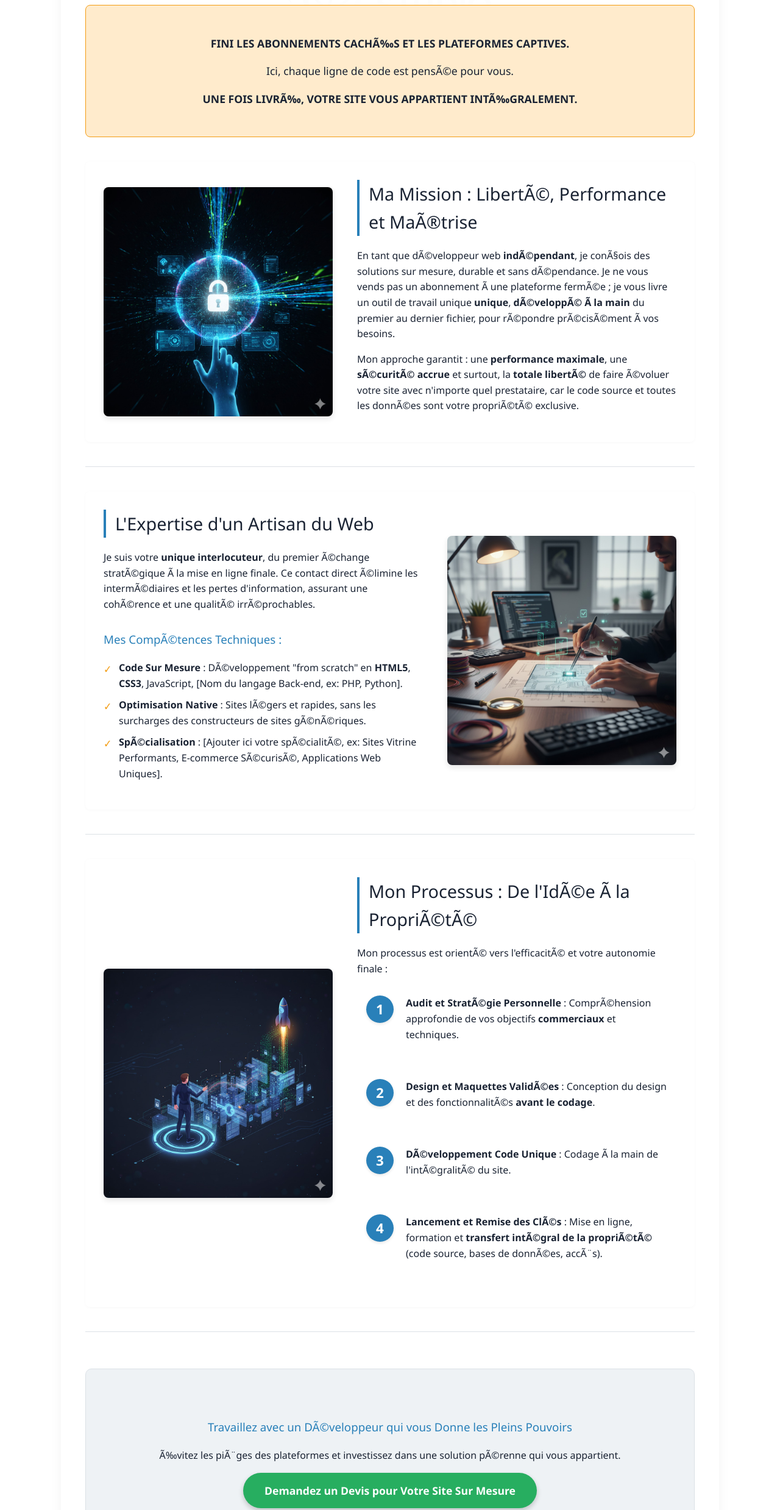
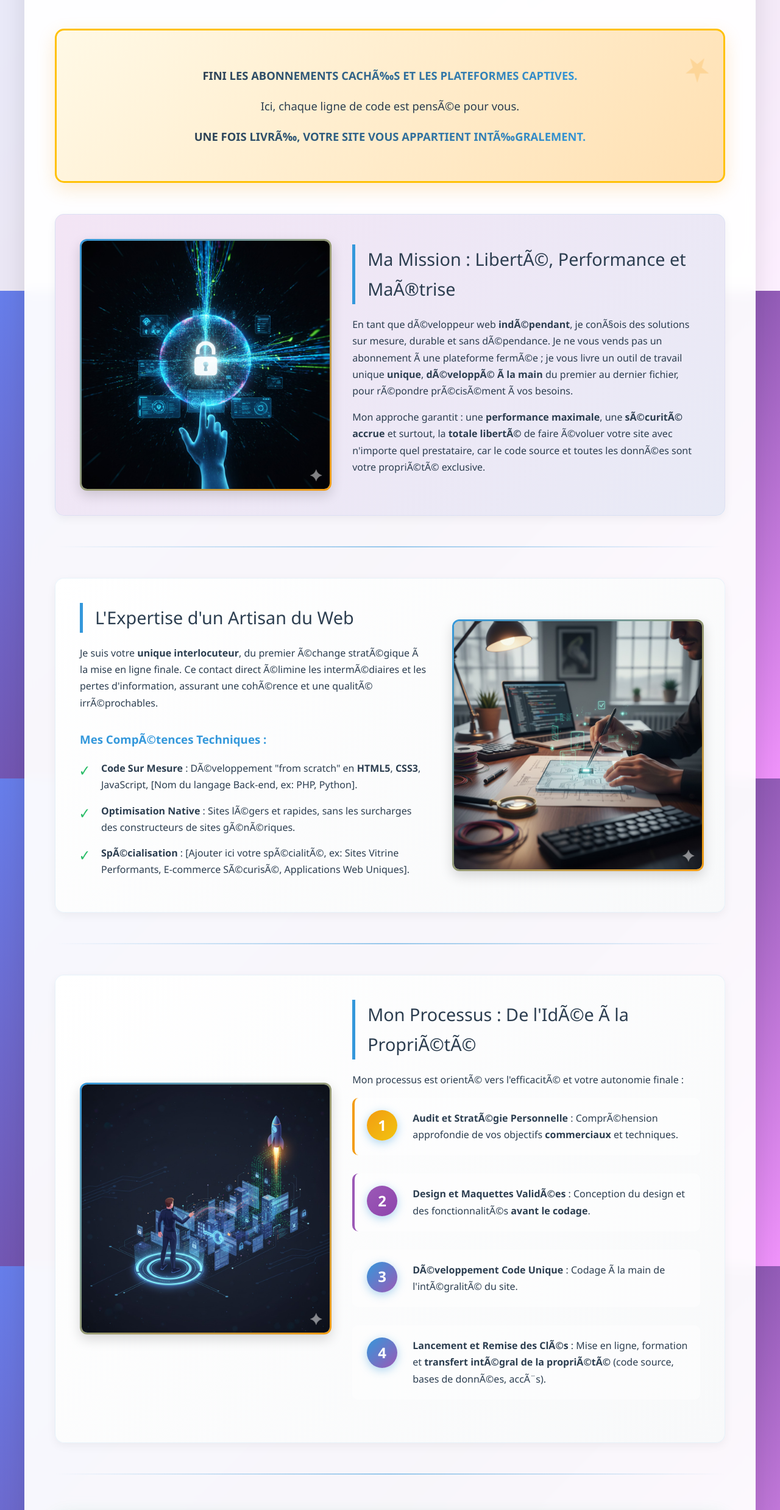
Before and after one commit to arkchillfamily/SITE-FRENCH-CODE-STUDIO, a plain HTML site: page a-propos.html in a window 1280 px wide. Shown: the part 323-2800 px from the top of the page at 61% size. Drawn offline with Linux system fonts and the light colour scheme; files whose address does not match are found by name.

Commit message:
Update a-propos.css

```diff
--- a/css/a-propos.css
+++ b/css/a-propos.css
@@ -1,25 +1,42 @@
-/* VARIABLES DE COULEURS (Style Français / Bleu Nuit & Or) */
+/* VARIABLES DE COULEURS (Style Lumineux & Moderne) */
 :root {
-    --color-primary: #1a2333; /* Bleu nuit/Anthracite profond pour le texte (Élégance) */
-    --color-accent: #2980b9; /* Bleu royal pour l'accentuation (Tech) */
-    --color-french-accent: #f39c12; /* Jaune Or (pour le luxe/détail) */
+    --color-primary: #2c3e50; /* Bleu nuit plus doux */
+    --color-accent: #3498db; /* Bleu vif pour l'accentuation */
+    --color-french-accent: #f39c12; /* Jaune Or */
+    --color-success: #27ae60; /* Vert */
+    --color-purple: #9b59b6; /* Violet pour variation */
     --color-background: #ffffff;
-    --color-light-bg: #eef2f5; /* Gris/Bleu très clair pour les fonds de section */
-    --color-separator: #dce1e6; /* Gris clair pour les séparateurs fins */
-    --color-highlight: #ffebcc; /* Crème pâle/Or pour l'alerte */
-    --color-success: #27ae60;
+    --color-light-bg: #ecf0f1; /* Gris très clair lumineux */
+    --color-gradient-bg: linear-gradient(135deg, #f5f7fa 0%, #c3cfe2 100%);
+    --color-separator: #bdc3c7;
+    --color-highlight: #fff3cd; /* Jaune crème lumineux */
+    --color-highlight-border: #ffc107;
 }
 
-/* 1. STYLES DE BASE (Zen/Épuré) */
+/* 1. STYLES DE BASE (Lumineux et Aéré) */
 body {
     font-family: 'Segoe UI', Tahoma, Geneva, Verdana, sans-serif;
-    line-height: 1.6;
+    line-height: 1.7;
     margin: 0;
     padding: 0;
     color: var(--color-primary);
     position: relative;
     min-height: 100vh;
-    background-color: var(--color-background); /* Couleur de secours */
+    /* Fond dégradé lumineux */
+    background: linear-gradient(135deg, #667eea 0%, #764ba2 50%, #f093fb 100%);
+    background-attachment: fixed;
+}
+
+/* Overlay lumineux pour adoucir le fond */
+body::after {
+    content: '';
+    position: fixed;
+    top: 0;
+    left: 0;
+    width: 100%;
+    height: 100%;
+    background: rgba(255, 255, 255, 0.85);
+    z-index: -1;
 }
 
 /* LOGO EN FOND DE PAGE AVEC FILTRE */
@@ -35,67 +52,112 @@ body::before {
     background-image: url('LOGO FCS.jpg');
 
     background-repeat: no-repeat;
-    background-position: center 10%; /* Place le logo légèrement plus haut */
-    background-size: 500px; /* Taille appropriée pour un logo en filigrane (ajustez si besoin) */
+    background-position: center 15%;
+    background-size: 450px;
 
-    /* LE FILTRE : Rendre le logo estompé et monochrome */
-    opacity: 0.1; /* Très faible opacité pour qu'il soit subtil */
-    filter: grayscale(100%) brightness(150%); /* Le rend gris et très pâle */
+    /* LE FILTRE : Rendre le logo estompé et coloré */
+    opacity: 0.06;
+    filter: grayscale(30%) brightness(130%) hue-rotate(20deg);
 
-    z-index: -1; /* Assure que le logo est derrière tout le contenu */
+    z-index: -2;
 }
 
-/* Le CONTENEUR PRINCIPAL reste bien blanc pour assurer la lisibilité */
+/* Le CONTENEUR PRINCIPAL lumineux */
 .container {
-    max-width: 1000px;
+    max-width: 1100px;
     margin: 60px auto;
-    padding: 40px;
-    background-color: rgba(255, 255, 255, 0.85); /* Un blanc presque opaque pour laisser entrevoir le fond */
-    border-radius: 12px;
-    box-shadow: 0 4px 20px rgba(0, 0, 0, 0.05);
+    padding: 50px;
+    background: rgba(255, 255, 255, 0.95);
+    border-radius: 20px;
+    box-shadow: 0 10px 40px rgba(0, 0, 0, 0.1);
+    backdrop-filter: blur(10px);
 }
 
 /* 2. TYPOGRAPHIE ET TITRES */
 h1 {
-    font-size: 2.5em;
-    color: var(--color-primary);
+    font-size: clamp(2rem, 5vw, 2.8em);
+    background: linear-gradient(135deg, var(--color-accent), var(--color-purple));
+    -webkit-background-clip: text;
+    -webkit-text-fill-color: transparent;
+    background-clip: text;
     text-align: center;
     padding-bottom: 25px;
-    border-bottom: 1px solid var(--color-separator);
+    border-bottom: 3px solid transparent;
+    border-image: linear-gradient(90deg, var(--color-accent), var(--color-french-accent)) 1;
     margin-bottom: 50px;
-    font-weight: 300;
+    font-weight: 600;
+    animation: fadeInDown 0.8s ease-out;
 }
+
 h2 {
-    font-size: 1.8em;
+    font-size: clamp(1.5rem, 4vw, 1.8em);
     color: var(--color-primary);
-    border-left: 4px solid var(--color-accent); /* Bleu Royal */
-    padding-left: 15px;
+    border-left: 5px solid var(--color-accent);
+    padding-left: 20px;
     margin-top: 0;
     margin-bottom: 20px;
-    font-weight: 400;
+    font-weight: 500;
+    position: relative;
+    transition: transform 0.3s ease;
 }
+
+h2:hover {
+    transform: translateX(5px);
+}
+
+h2::before {
+    content: '';
+    position: absolute;
+    left: -5px;
+    top: 0;
+    bottom: 0;
+    width: 5px;
+    background: linear-gradient(180deg, var(--color-accent), var(--color-french-accent));
+    opacity: 0;
+    transition: opacity 0.3s ease;
+}
+
+h2:hover::before {
+    opacity: 1;
+}
+
 h3 {
     color: var(--color-accent);
     margin-top: 30px;
-    font-weight: 500;
+    font-weight: 600;
 }
+
 hr {
     border: none;
-    border-top: 1px solid var(--color-separator);
-    margin: 40px 0;
+    height: 2px;
+    background: linear-gradient(90deg, transparent, var(--color-accent), transparent);
+    margin: 50px 0;
+    opacity: 0.5;
 }
 
 /* 3. MISE EN PAGE DES SECTIONS (Alternance Image/Texte) */
 .section {
-    padding: 30px;
+    padding: 40px;
     margin-bottom: 40px;
-    background-color: #fff;
-    border-radius: 8px;
-    box-shadow: 0 1px 5px rgba(0, 0, 0, 0.03);
+    background: linear-gradient(135deg, #ffffff 0%, #f8f9fa 100%);
+    border-radius: 15px;
+    box-shadow: 0 5px 15px rgba(0, 0, 0, 0.05);
+    border: 1px solid rgba(52, 152, 219, 0.1);
+    transition: all 0.4s cubic-bezier(0.4, 0, 0.2, 1);
 }
-/* Alternance de couleurs subtile (Gris/Bleu très clair) */
+
+.section:hover {
+    transform: translateY(-5px);
+    box-shadow: 0 15px 35px rgba(52, 152, 219, 0.15);
+}
+
+/* Alternance de couleurs avec dégradés */
 .container > .section:nth-child(even) {
-    background-color: var(--color-light-bg);
+    background: linear-gradient(135deg, #e3f2fd 0%, #fff9e6 100%);
+}
+
+.container > .section:nth-child(3n) {
+    background: linear-gradient(135deg, #f3e5f5 0%, #e8eaf6 100%);
 }
 
 /* FLEXBOX POUR LA MISE EN PAGE EN LIGNE (ALTERNANCE) */
@@ -104,107 +166,260 @@ hr {
     align-items: center;
     gap: 40px;
 }
-.image-col { flex: 0 0 40%; max-width: 40%; }
-.text-col { flex: 1; }
+
+.image-col {
+    flex: 0 0 40%;
+    max-width: 40%;
+    animation: slideInLeft 0.8s ease-out;
+}
+
+.text-col {
+    flex: 1;
+    animation: slideInRight 0.8s ease-out;
+}
+
 .section-image {
     max-width: 100%;
     height: auto;
     object-fit: cover;
     display: block;
-    border-radius: 8px;
-    box-shadow: 0 4px 10px rgba(0, 0, 0, 0.1);
+    border-radius: 12px;
+    box-shadow: 0 8px 20px rgba(0, 0, 0, 0.15);
+    transition: transform 0.4s ease, box-shadow 0.4s ease;
+    border: 3px solid transparent;
+    background: linear-gradient(white, white) padding-box,
+                linear-gradient(135deg, var(--color-accent), var(--color-french-accent)) border-box;
 }
+
+.section-image:hover {
+    transform: scale(1.05) rotate(2deg);
+    box-shadow: 0 15px 40px rgba(52, 152, 219, 0.3);
+}
+
 /* RÈGLE D'ALTERNANCE (Image à droite) */
 .section.row-reverse .content-row {
     flex-direction: row-reverse;
 }
 
+.section.row-reverse .image-col {
+    animation: slideInRight 0.8s ease-out;
+}
 
-/* 4. LISTES ET MISE EN ÉVIDENCE (Tech) */
-ul { list-style: none; padding-left: 0; }
+.section.row-reverse .text-col {
+    animation: slideInLeft 0.8s ease-out;
+}
+
+/* 4. LISTES ET MISE EN ÉVIDENCE (Coloré) */
+ul {
+    list-style: none;
+    padding-left: 0;
+}
+
 ul li {
-    padding-left: 25px;
+    padding-left: 35px;
     position: relative;
-    margin-bottom: 10px;
+    margin-bottom: 15px;
+    transition: transform 0.2s ease;
 }
+
+ul li:hover {
+    transform: translateX(5px);
+}
+
 ul li::before {
     content: '✓';
-    color: var(--color-french-accent); /* Jaune Or pour les coches */
+    color: var(--color-success);
     font-weight: bold;
     position: absolute;
     left: 0;
-    font-size: 1.1em;
+    font-size: 1.3em;
+    background: linear-gradient(135deg, var(--color-success), #2ecc71);
+    -webkit-background-clip: text;
+    -webkit-text-fill-color: transparent;
+    background-clip: text;
+    animation: pulse 2s ease-in-out infinite;
 }
 
-/* 5. BOÎTE D'AVANTAGE CLÉ */
+/* 5. BOÎTE D'AVANTAGE CLÉ (Highlight Box Colorée) */
 .highlight-box {
-    background-color: var(--color-highlight); /* Crème très pâle */
-    border: 1px solid var(--color-french-accent); /* Bordure en Jaune Or */
-    padding: 30px;
-    margin: 40px 0;
-    border-radius: 8px;
+    background: linear-gradient(135deg, #fff9e6 0%, #ffe0b2 100%);
+    border: 3px solid var(--color-highlight-border);
+    padding: 40px;
+    margin: 50px 0;
+    border-radius: 15px;
     text-align: center;
-    font-size: 1.1em;
+    font-size: 1.15em;
+    box-shadow: 0 10px 30px rgba(243, 156, 18, 0.2);
+    position: relative;
+    overflow: hidden;
 }
-.highlight-box strong { color: var(--color-primary); font-weight: 700; }
 
-/* 6. PROCESSUS (Structuré) */
+.highlight-box::before {
+    content: '★';
+    position: absolute;
+    top: 20px;
+    right: 20px;
+    font-size: 3em;
+    color: var(--color-french-accent);
+    opacity: 0.2;
+    animation: rotate 10s linear infinite;
+}
+
+.highlight-box strong {
+    color: var(--color-primary);
+    font-weight: 700;
+    background: linear-gradient(135deg, var(--color-primary), var(--color-accent));
+    -webkit-background-clip: text;
+    -webkit-text-fill-color: transparent;
+    background-clip: text;
+}
+
+/* 6. PROCESSUS (Structuré et Coloré) */
 .process-step {
     display: flex;
     align-items: flex-start;
     margin-bottom: 30px;
-    padding: 15px;
-    border-radius: 5px;
-    transition: background-color 0.3s;
+    padding: 20px;
+    border-radius: 10px;
+    background: rgba(255, 255, 255, 0.5);
+    transition: all 0.3s ease;
+    border-left: 4px solid transparent;
 }
-.process-step:hover { background-color: var(--color-separator); }
+
+.process-step:nth-child(1) { border-left-color: var(--color-accent); }
+.process-step:nth-child(2) { border-left-color: var(--color-success); }
+.process-step:nth-child(3) { border-left-color: var(--color-french-accent); }
+.process-step:nth-child(4) { border-left-color: var(--color-purple); }
+
+.process-step:hover {
+    background: rgba(255, 255, 255, 0.9);
+    transform: translateX(10px);
+    box-shadow: 0 5px 15px rgba(0, 0, 0, 0.1);
+}
+
 .step-number {
-    background-color: var(--color-accent);
+    background: linear-gradient(135deg, var(--color-accent), var(--color-purple));
     color: white;
     border-radius: 50%;
-    width: 45px;
-    height: 45px;
+    width: 50px;
+    height: 50px;
     display: flex;
     justify-content: center;
     align-items: center;
-    font-size: 1.4em;
+    font-size: 1.5em;
     font-weight: bold;
-    margin-right: 20px;
+    margin-right: 25px;
     flex-shrink: 0;
-    box-shadow: 0 2px 5px rgba(0, 0, 0, 0.1);
+    box-shadow: 0 4px 15px rgba(52, 152, 219, 0.4);
+    transition: transform 0.3s ease;
 }
 
-/* 7. APPEL À L'ACTION (CTA) */
+.process-step:hover .step-number {
+    transform: scale(1.1) rotate(360deg);
+}
+
+.process-step:nth-child(2) .step-number {
+    background: linear-gradient(135deg, var(--color-success), #2ecc71);
+}
+
+.process-step:nth-child(3) .step-number {
+    background: linear-gradient(135deg, var(--color-french-accent), #f1c40f);
+}
+
+.process-step:nth-child(4) .step-number {
+    background: linear-gradient(135deg, var(--color-purple), #8e44ad);
+}
+
+/* 7. APPEL À L'ACTION (CTA Lumineux) */
 .cta {
     text-align: center;
-    background-color: var(--color-light-bg);
-    border: 1px solid var(--color-separator);
-    padding: 50px;
+    background: linear-gradient(135deg, #e8f5e9 0%, #fff9e6 100%);
+    border: 3px solid transparent;
+    border-image: linear-gradient(90deg, var(--color-success), var(--color-french-accent)) 1;
+    padding: 60px;
     margin-top: 60px;
-    border-radius: 10px;
+    border-radius: 20px;
+    box-shadow: 0 10px 30px rgba(39, 174, 96, 0.2);
 }
+
+.cta h3 {
+    font-size: 1.8em;
+    margin-bottom: 20px;
+    background: linear-gradient(135deg, var(--color-success), var(--color-accent));
+    -webkit-background-clip: text;
+    -webkit-text-fill-color: transparent;
+    background-clip: text;
+}
+
 .cta a {
-    background-color: var(--color-success);
+    background: linear-gradient(135deg, var(--color-success), #2ecc71);
     color: white;
-    padding: 15px 35px;
+    padding: 18px 45px;
     text-decoration: none;
-    border-radius: 30px;
+    border-radius: 50px;
     font-weight: bold;
     display: inline-block;
     font-size: 1.1em;
-    transition: background-color 0.3s, transform 0.2s;
-    box-shadow: 0 4px 8px rgba(0, 0, 0, 0.2);
+    transition: all 0.3s ease;
+    box-shadow: 0 6px 20px rgba(39, 174, 96, 0.4);
+    border: 3px solid transparent;
 }
+
 .cta a:hover {
-    background-color: #27ae60;
-    transform: translateY(-2px);
+    background: linear-gradient(135deg, #2ecc71, var(--color-success));
+    transform: translateY(-3px) scale(1.05);
+    box-shadow: 0 10px 30px rgba(39, 174, 96, 0.5);
 }
 
 /* ÉTAT FOCUS POUR ACCESSIBILITÉ */
 a:focus, button:focus, .cta a:focus {
-    outline: 2px solid var(--color-accent);
-    outline-offset: 2px;
-    box-shadow: 0 0 0 3px rgba(41, 128, 185, 0.15);
+    outline: 3px solid var(--color-accent);
+    outline-offset: 3px;
+    box-shadow: 0 0 0 5px rgba(52, 152, 219, 0.2);
+}
+
+/* ANIMATIONS */
+@keyframes fadeInDown {
+    from {
+        opacity: 0;
+        transform: translateY(-30px);
+    }
+    to {
+        opacity: 1;
+        transform: translateY(0);
+    }
+}
+
+@keyframes slideInLeft {
+    from {
+        opacity: 0;
+        transform: translateX(-50px);
+    }
+    to {
+        opacity: 1;
+        transform: translateX(0);
+    }
+}
+
+@keyframes slideInRight {
+    from {
+        opacity: 0;
+        transform: translateX(50px);
+    }
+    to {
+        opacity: 1;
+        transform: translateX(0);
+    }
+}
+
+@keyframes pulse {
+    0%, 100% { transform: scale(1); }
+    50% { transform: scale(1.2); }
+}
+
+@keyframes rotate {
+    from { transform: rotate(0deg); }
+    to { transform: rotate(360deg); }
 }
 
 /* ANIMATIONS DES SECTIONS, BOÎTES ET CTA */
@@ -214,6 +429,7 @@ a:focus, button:focus, .cta a:focus {
     transition: opacity 0.8s cubic-bezier(0.4,0,0.2,1), transform 0.7s cubic-bezier(0.4,0,0.2,1);
     will-change: opacity, transform;
 }
+
 .section.visible, .highlight-box.visible, .cta.visible {
     opacity: 1;
     transform: translateY(0);
@@ -223,43 +439,78 @@ a:focus, button:focus, .cta a:focus {
 @media (max-width: 768px) {
     .content-row { flex-direction: column; }
     .section.row-reverse .content-row { flex-direction: column; }
-    .image-col, .text-col { flex: 0 0 100%; max-width: 100%; margin-bottom: 20px; }
-    .container { margin: 20px auto; padding: 20px; }
+    .image-col, .text-col {
+        flex: 0 0 100%;
+        max-width: 100%;
+        margin-bottom: 20px;
+    }
+    .container {
+        margin: 20px;
+        padding: 25px;
+    }
     h1 { font-size: 2em; }
     h2 { font-size: 1.5em; }
-    body::before { background-size: 80%; } /* Réduire la taille du logo en fond sur mobile */
-}
-@media (max-width: 480px) {
-    .container { padding: 10px; }
-    .section { padding: 12px; }
-    .cta { padding: 20px; }
-    h1 { font-size: 1.3em; }
-    h2 { font-size: 1.1em; }
-    .highlight-box { padding: 12px; }
+    body::before {
+        background-size: 70%;
+        opacity: 0.04;
+    }
+    .highlight-box { padding: 25px; }
+    .cta { padding: 30px; }
 }
 
-/* THÈME SOMBRE (HIVER) */
+@media (max-width: 480px) {
+    .container {
+        padding: 20px;
+        margin: 10px;
+    }
+    .section { padding: 20px; }
+    .cta { padding: 25px; }
+    h1 { font-size: 1.6em; }
+    h2 { font-size: 1.3em; }
+    .highlight-box { padding: 20px; }
+    .process-step { padding: 15px; }
+    .step-number {
+        width: 40px;
+        height: 40px;
+        font-size: 1.2em;
+    }
+}
+
+/* Désactiver le thème sombre automatique pour garder la version lumineuse */
 @media (prefers-color-scheme: dark) {
-    :root {
-        --color-background: #181a1b;
-        --color-light-bg: #23272b;
-        --color-primary: #f1f1f1;
-        --color-separator: #2c2f34;
+    /* On garde les couleurs lumineuses même en mode sombre système */
+    body {
+        background: linear-gradient(135deg, #667eea 0%, #764ba2 50%, #f093fb 100%);
     }
-    body, .container, .section, .highlight-box, .cta {
-        background-color: var(--color-background);
-        color: var(--color-primary);
-    }
-    .container, .section, .highlight-box, .cta {
-        box-shadow: 0 4px 20px rgba(0,0,0,0.25);
-    }
-    .section { background-color: var(--color-light-bg); }
-    .highlight-box { background-color: #2c2f34; }
 }
+
+/* Animations supplémentaires au hover */
 a, .cta a {
-    transition: color 0.2s, background 0.2s;
+    transition: all 0.3s ease;
 }
-a:hover, .cta a:hover {
+
+a:hover {
     color: var(--color-french-accent);
-    text-decoration: underline;
 }
+
+/* Animation pour les liens dans le texte */
+.text-col a {
+    position: relative;
+    color: var(--color-accent);
+    font-weight: 600;
+}
+
+.text-col a::after {
+    content: '';
+    position: absolute;
+    bottom: -2px;
+    left: 0;
+    width: 0;
+    height: 2px;
+    background: linear-gradient(90deg, var(--color-accent), var(--color-french-accent));
+    transition: width 0.3s ease;
+}
+
+.text-col a:hover::after {
+    width: 100%;
+}
```
